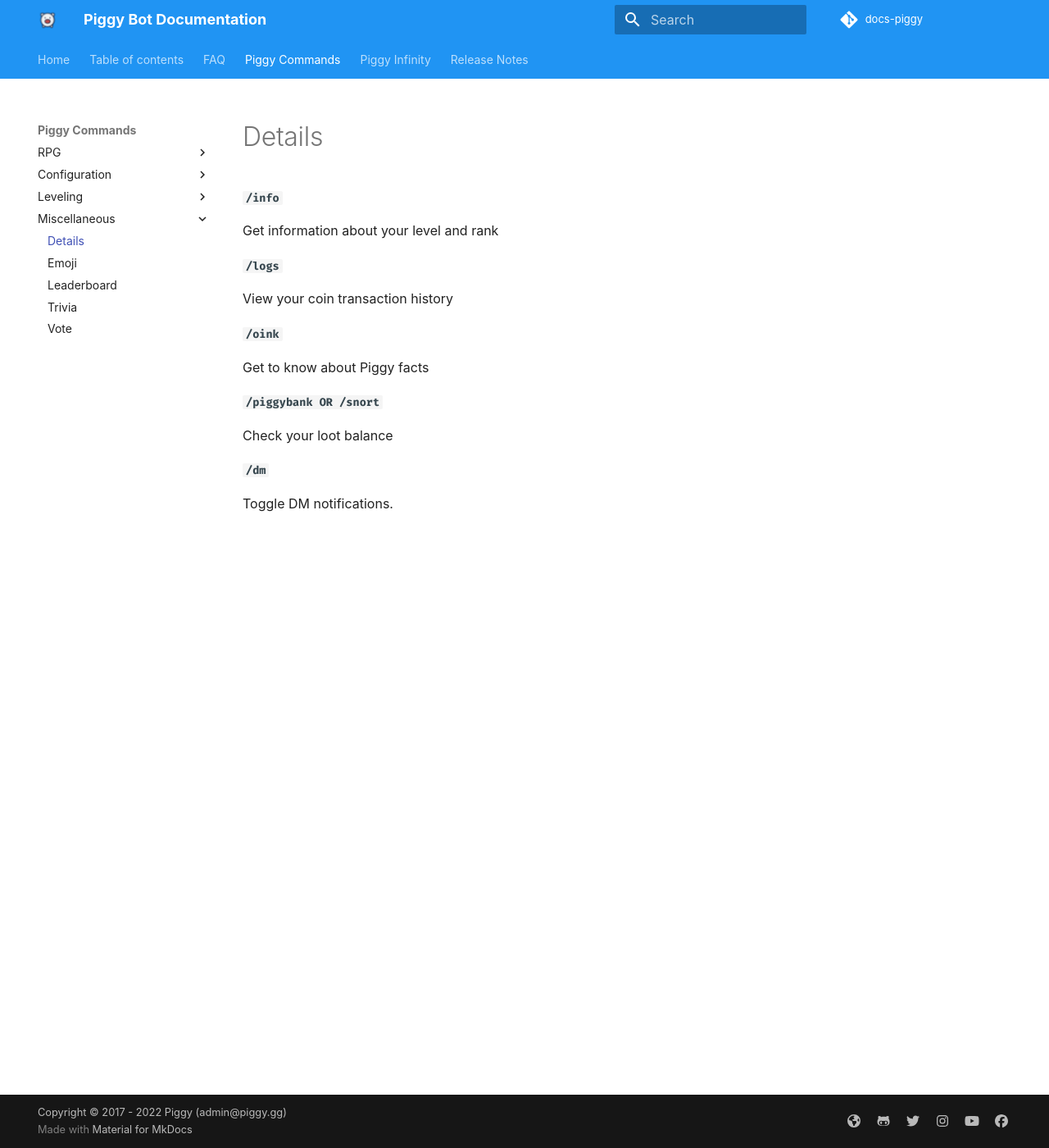
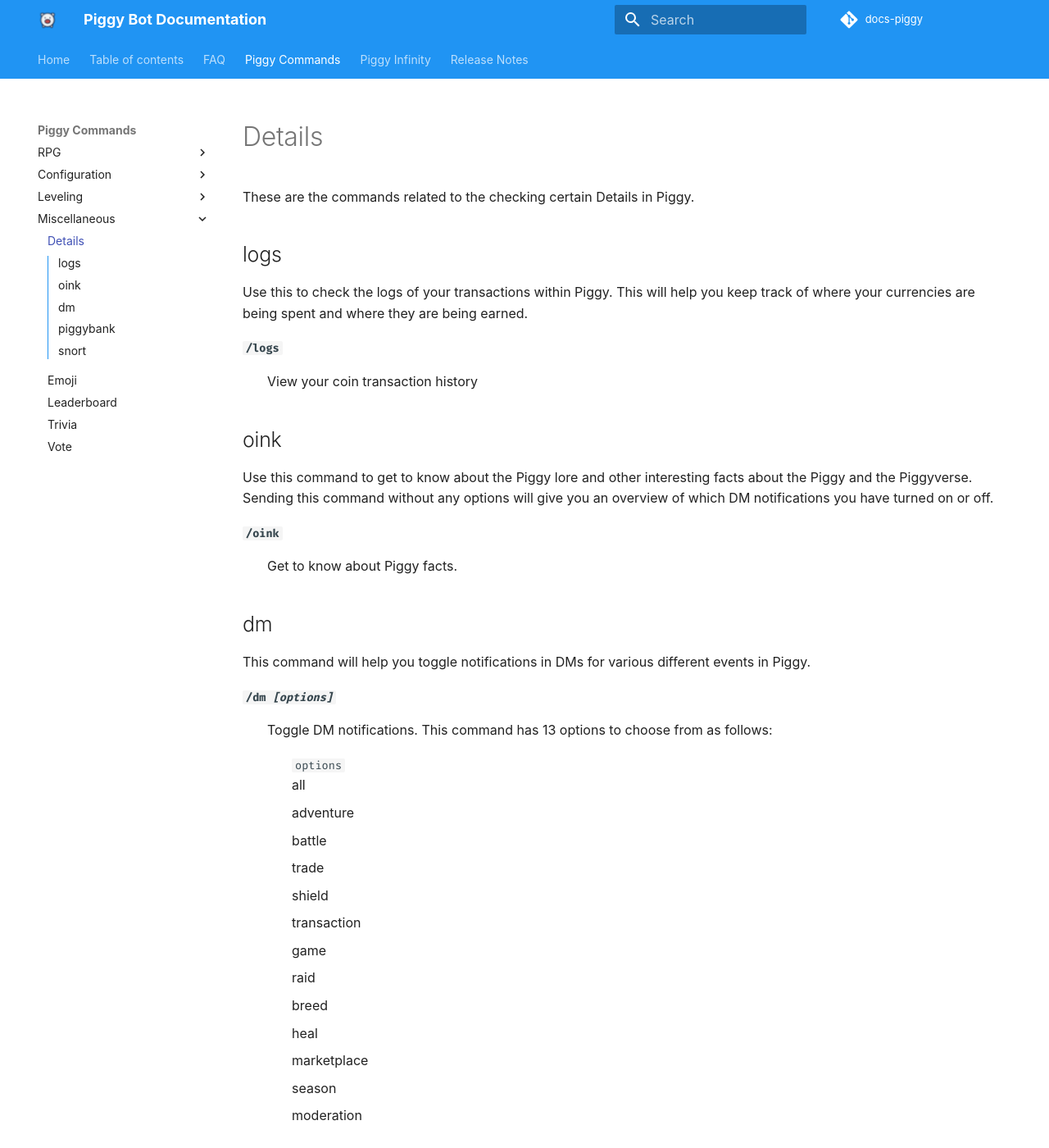
Before and after one commit to botlabs-gg/docs-piggy, an MkDocs documentation site: the page built from docs/Piggy-Commands/miscellaneous/details.md, in a window 1280 px wide and 1400 px high. Shown: the whole window at 82% size. Built offline with MkDocs 1.6.1 and Material for MkDocs 9.7.7, drawn with Linux system fonts in a browser that asks for light colours; some web fonts are replaced; comment, search, counter and statistics services are not loaded; some of the changed text lies outside the part shown.

Commit message:
Updated the Details section

```diff
--- a/docs/Piggy-Commands/miscellaneous/details.md
+++ b/docs/Piggy-Commands/miscellaneous/details.md
@@ -1,24 +1,52 @@
 # Details
-__`/info`__
+These are the commands related to the checking certain Details in Piggy.
 
-Get information about your level and rank
+## logs
+Use this to check the logs of your transactions within Piggy. This will help you keep track of where your currencies are being spent and where they are being earned.
+<dl>
+<dt><code><b>/logs</b></code>
+<dd>View your coin transaction history</dl>
 
+## oink
+Use this command to get to know about the Piggy lore and other interesting facts about the Piggy and the Piggyverse. Sending this command without any options will give you an overview of which DM notifications you have turned on or off.
+<dl>
+<dt><code><b>/oink</b></code>
+<dd>Get to know about Piggy facts.
+</dl>
 
-__`/logs`__
+## dm
+This command will help you toggle notifications in DMs for various different events in Piggy.
+<dl>
+<dt><code><b>/dm <i>[options]</i></b></code>
+<dd>Toggle DM notifications. This command has 13 options to choose from as follows:
+<ul style="list-style-type: none;">
+<li><code>options</code><br>
+all
+<li>adventure
+<li>battle
+<li>trade
+<li>shield
+<li>transaction
+<li>game
+<li>raid
+<li>breed
+<li>heal
+<li>marketplace
+<li>season
+<li>moderation
+</ul>
+</dl>
 
-View your coin transaction history
+## piggybank
+Using this command you can check your balance in the 3 different currencies - Gold Coins, Silver Coins and Essence.
+<dl>
+<dt><code><b>/piggybank</b></code>
+<dd>Check your loot balance.
+</dl>
 
-
-__`/oink`__
-
-Get to know about Piggy facts
-
-
-__`/piggybank OR /snort`__
-
-Check your loot balance
-
-
-__`/dm`__
-
-Toggle DM notifications.
+## snort
+This is an alias for the <code>/piggybank</code> command.
+<dl>
+<dt><code><b>/snort</b></code>
+<dd>Check your loot balance.
+</dl>
```
